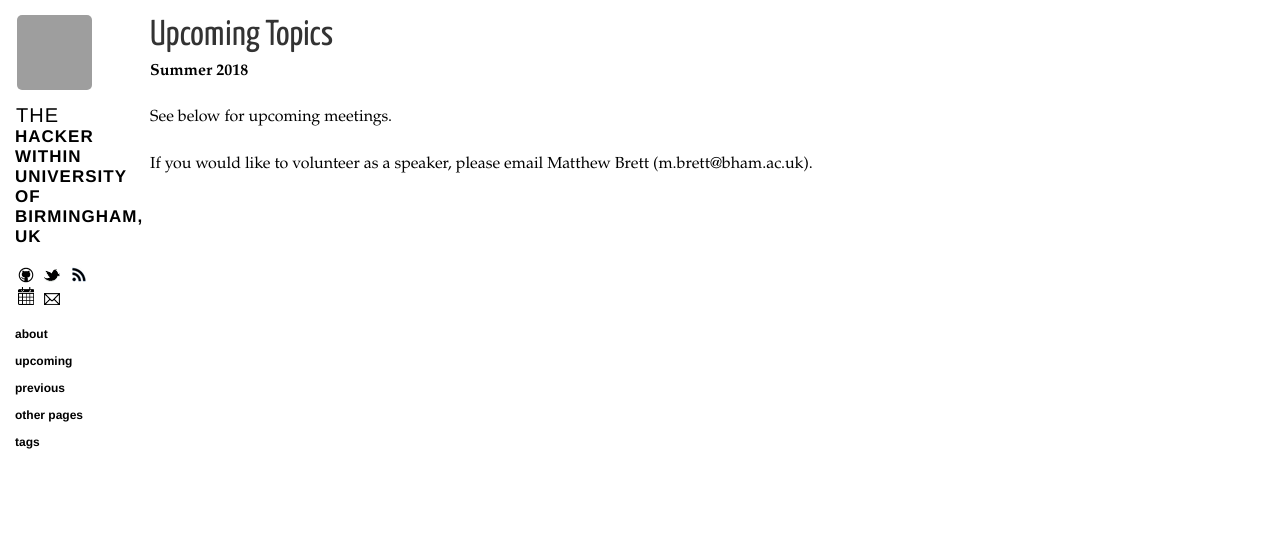
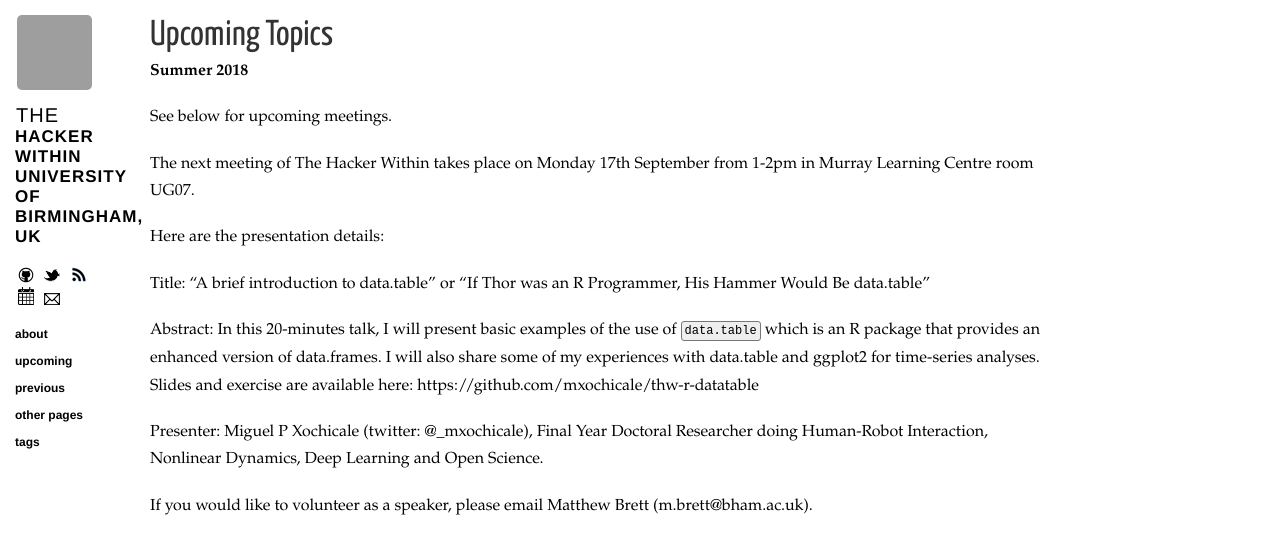
Before and after one commit to thehackerwithin/UoB, a Jekyll site: the page built from upcoming.md, in a window 1280 px wide. Shown: the top 554 px of the page. Built offline with Jekyll 4.4.1, drawn with Linux system fonts in a browser that asks for light colours; nearby versions of some CDN libraries; grey boxes are pictures that could not be loaded.

Commit message:
Update upcoming.md

```diff
--- a/upcoming.md
+++ b/upcoming.md
@@ -12,6 +12,25 @@ Upcoming Topics
 
 See below for upcoming meetings.
 
+The next meeting of The Hacker Within takes place on Monday 17th September from 1-2pm in Murray Learning Centre room UG07.
+
+Here are the presentation details:
+
+Title: "A brief introduction to data.table" or "If Thor was an R Programmer, His Hammer Would Be data.table"
+
+Abstract:
+                In this 20-minutes talk, I will present basic examples of the use of `data.table`
+                which is an R package that provides an enhanced version of data.frames.
+                I will also share some of my experiences with data.table and ggplot2
+                for time-series analyses.
+                Slides and exercise are available here:    https://github.com/mxochicale/thw-r-datatable
+
+Presenter:
+Miguel P Xochicale (twitter: @_mxochicale),
+                Final Year Doctoral Researcher doing Human-Robot Interaction,
+                Nonlinear Dynamics, Deep Learning and Open Science.
+
+
 If you would like to volunteer as a speaker, please email Matthew Brett (m.brett@bham.ac.uk).
 
 
```
